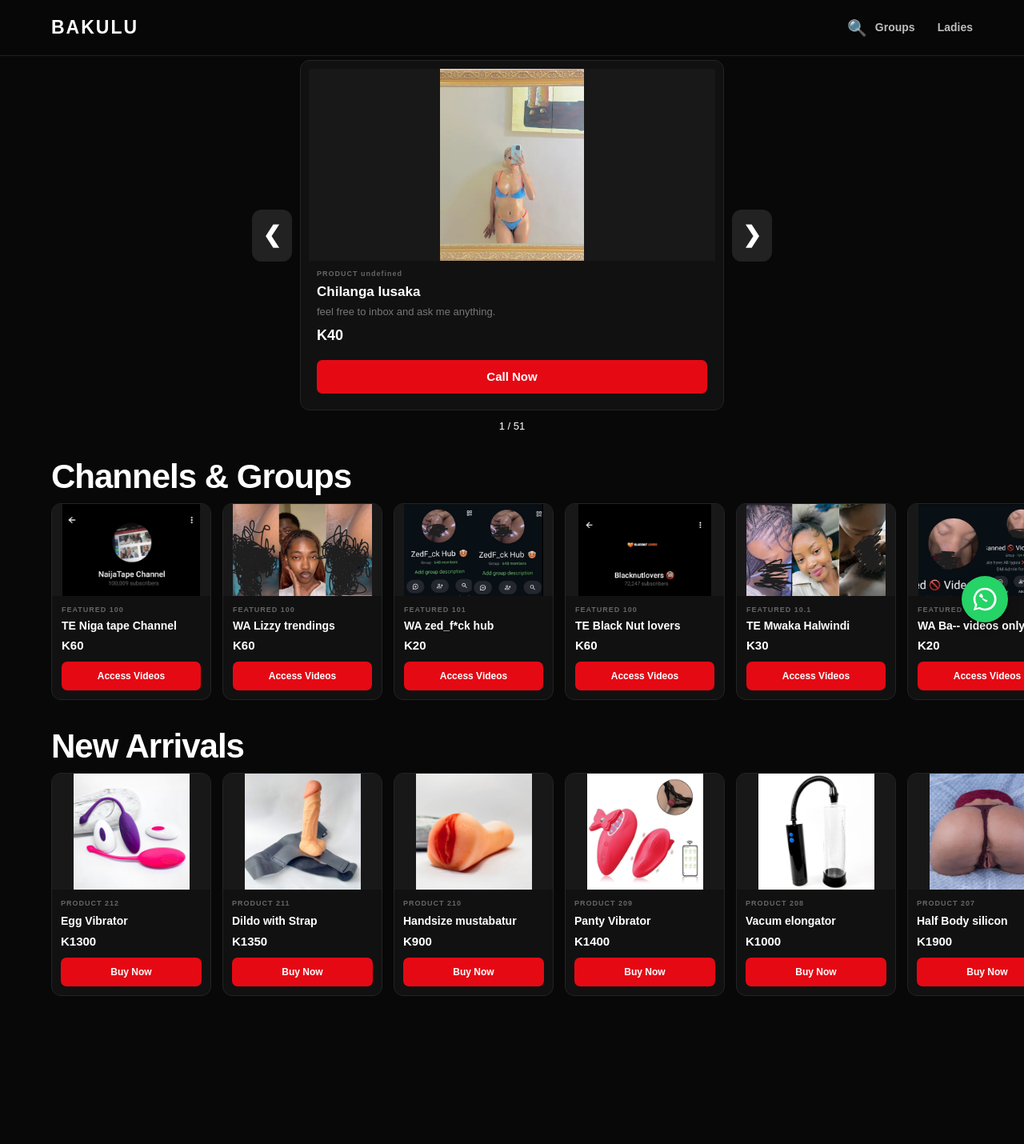
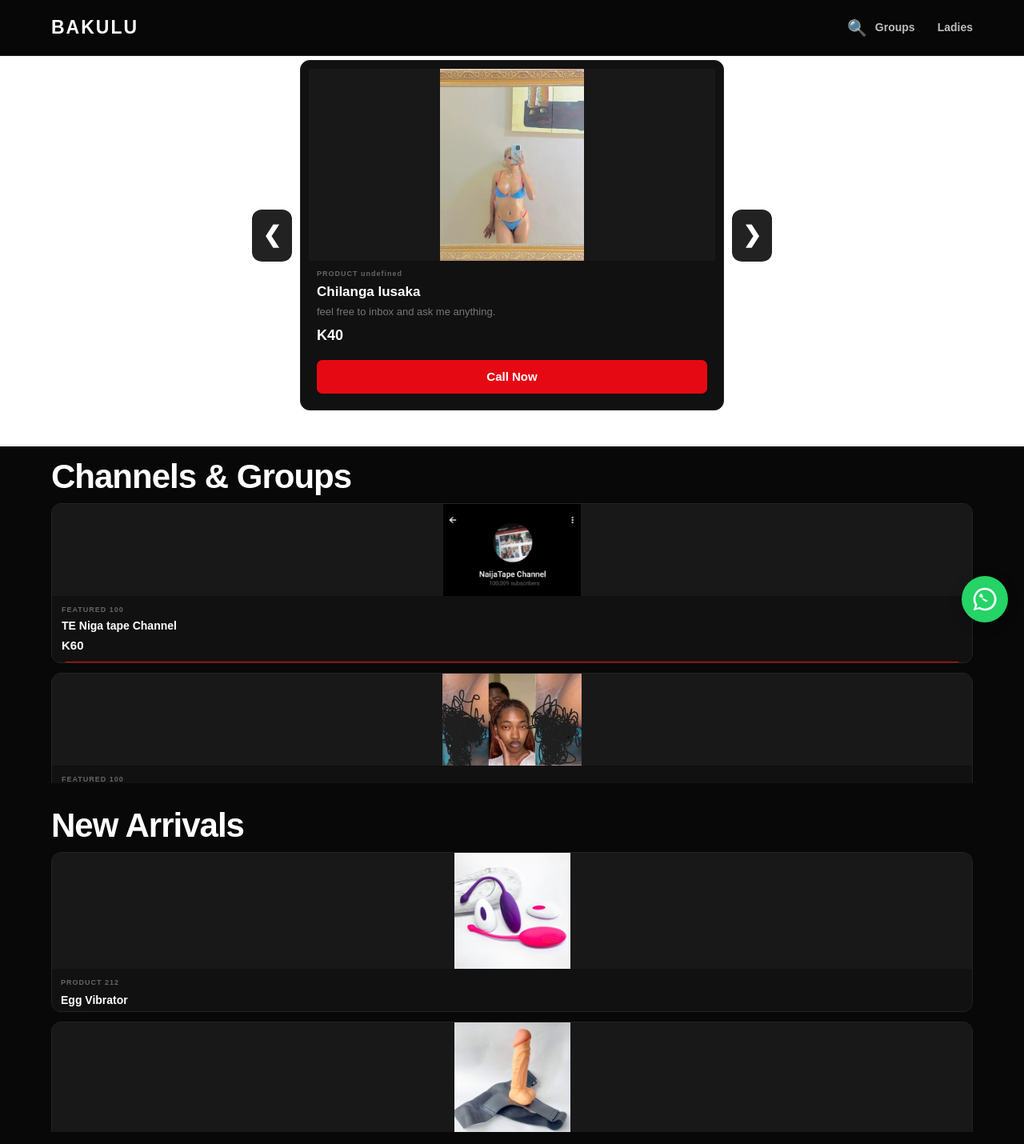
Before and after one commit to emk-Mine/my-first-website, a plain HTML site: page index.html in a window 1280 px wide. Shown: the whole page at 80% size. Before the commit the page ends 1265 px from the top, so only its background shows below. Drawn offline with Linux system fonts and the light colour scheme; no server answers.

Commit message:
Fix website cards

```diff
--- a/style.css
+++ b/style.css
@@ -1936,3 +1936,50 @@ a {
         right: 15px;
     }
 }
+/* MAIN PRODUCT STAYS VISIBLE */
+#ladies {
+    position: sticky;
+    top: 65px;
+    z-index: 20;
+    background: #fff;
+}
+
+/* CHANNELS & GROUPS — VERTICAL SCROLL */
+#featuredProductContainer {
+    display: flex;
+    flex-direction: column;
+    overflow-y: auto;
+    overflow-x: hidden;
+    max-height: 350px;
+    gap: 12px;
+}
+
+/* NEW ARRIVALS — VERTICAL SCROLL */
+#newProductContainer {
+    display: flex;
+    flex-direction: column;
+    overflow-y: auto;
+    overflow-x: hidden;
+    max-height: 350px;
+    gap: 12px;
+}
+
+/* KEEP PRODUCT CARDS WITHIN CONTAINERS */
+#featuredProductContainer .product-card,
+#newProductContainer .product-card {
+    width: 100%;
+    max-width: 100%;
+    flex-shrink: 0;
+}
+
+/* MOBILE */
+@media (max-width: 600px) {
+    #ladies {
+        top: 55px;
+    }
+
+    #featuredProductContainer,
+    #newProductContainer {
+        max-height: 250px;
+    }
+}
```
